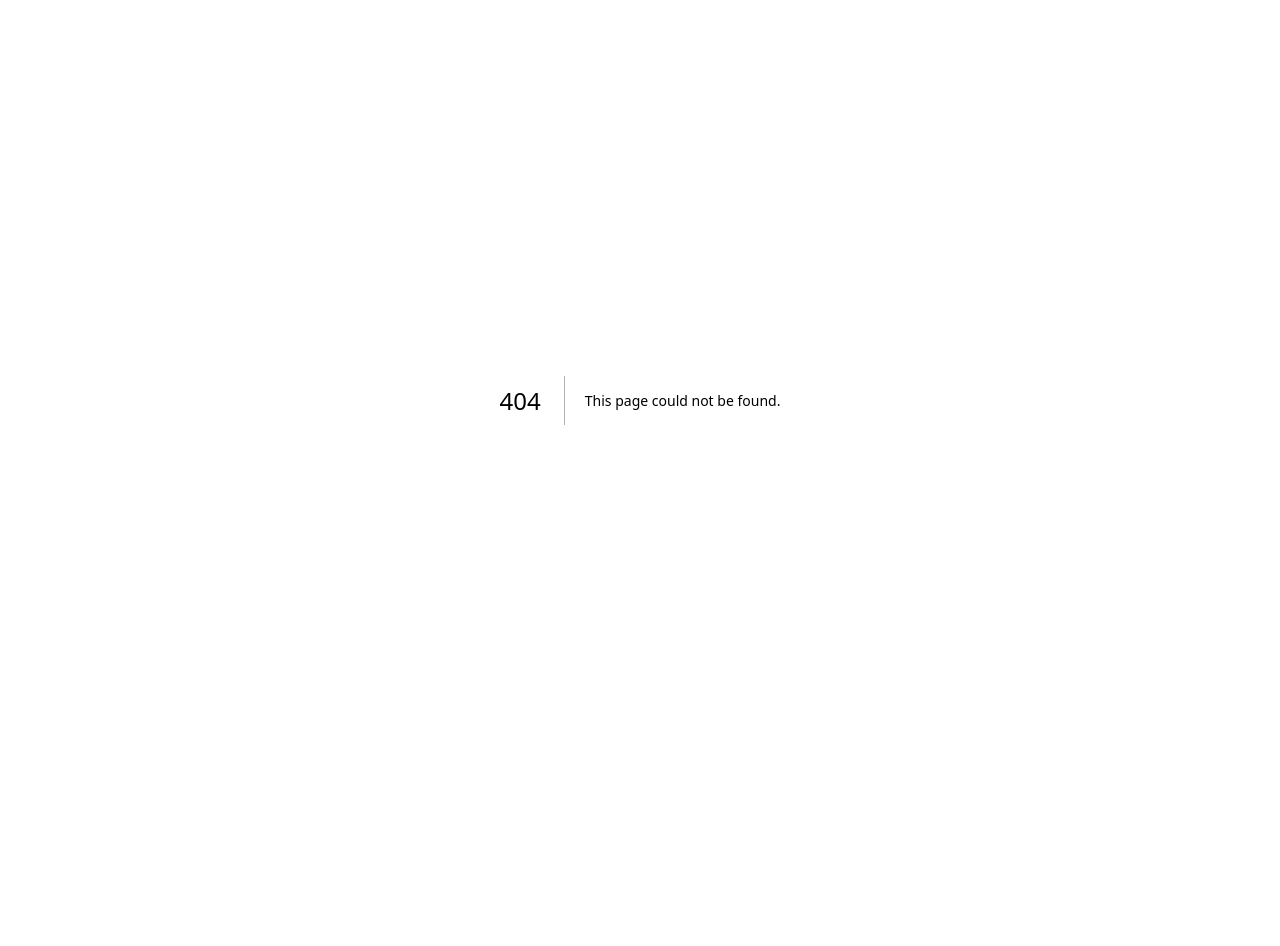
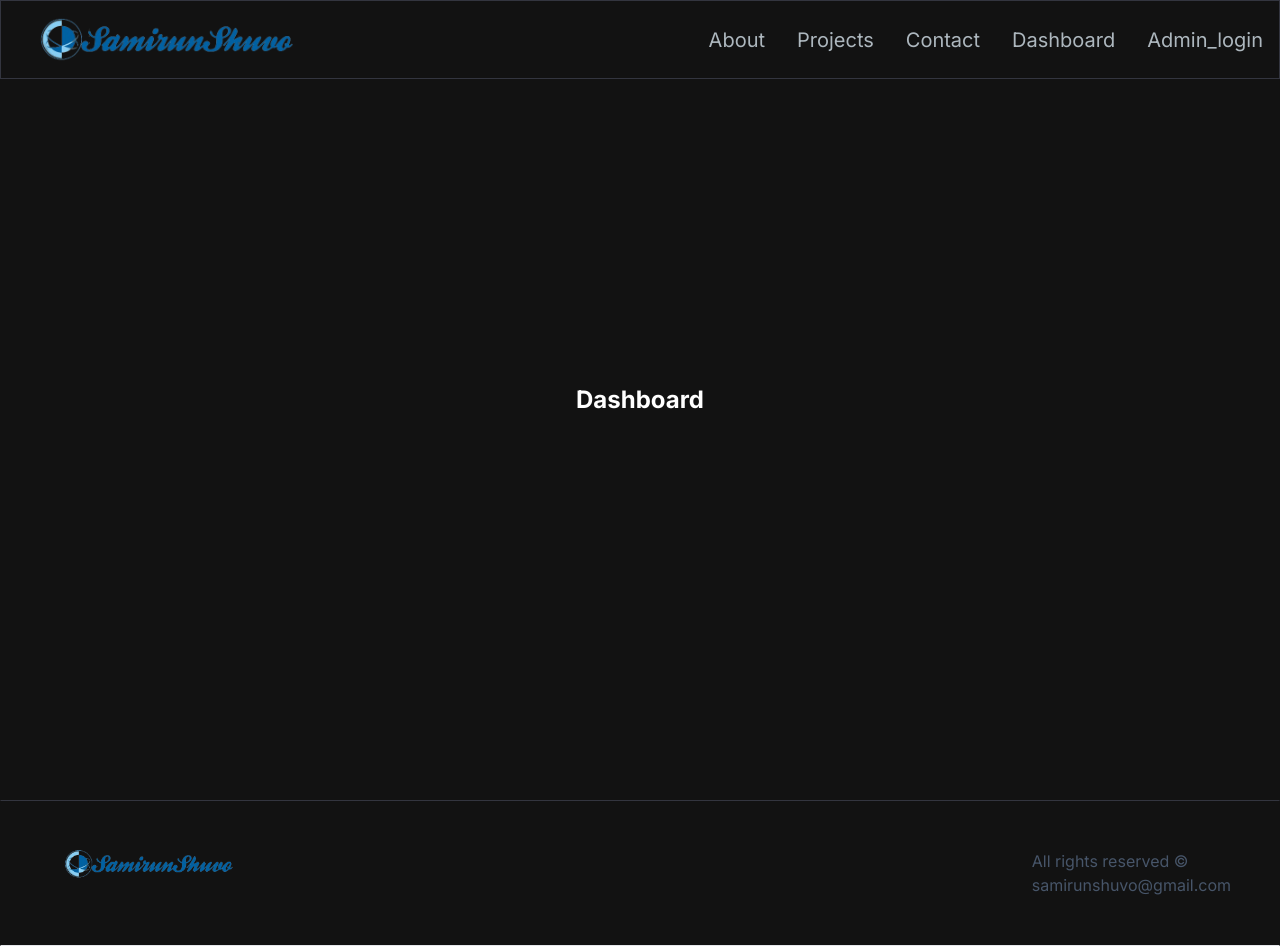
Before and after one commit to Samirun-Shuvo/Shuvo-Portfolio, a Next.js app: page /dashboard in a window 1280 px wide. Before the commit this address had no page. Before the commit the page ends 800 px from the top, so only its background shows below. Built offline with nearby package versions, Linux system fonts and the light colour scheme.

Commit message:
dashboard update

```diff
--- /dev/null
+++ b/src/app/dashboard/dashboard.module.css
@@ -0,0 +1,13 @@
+.dashboard_section {
+    width: 100%;
+    height: 100vh;
+    display: flex;
+    align-items: center;
+    justify-content: center;
+    background: #121212;
+  }
+  .dashboard_container {
+    width: 20%;
+    text-align: center;
+    color: white;
+  }
--- /dev/null
+++ b/src/app/dashboard/page.jsx
@@ -0,0 +1,13 @@
+import styles from "./dashboard.module.css";
+
+const page = () => {
+  return  <>
+  <div className={styles.dashboard_section}>
+    <div className={styles.dashboard_container}>
+        <h2 className="text-center text-2xl font-bold">Dashboard</h2>
+    </div>
+  </div>
+</>
+};
+
+export default page;
--- a/src/app/layout.js
+++ b/src/app/layout.js
@@ -1,17 +1,21 @@
-import './globals.css'
-import { Inter } from 'next/font/google'
+import "./globals.css";
+import { Inter } from "next/font/google";
+import Navbar from "../components/Navbar";
+import Footer from "../components/Footer";
 
-const inter = Inter({ subsets: ['latin'] })
+const inter = Inter({ subsets: ["latin"] });
 
 export const metadata = {
-  title: 'Shuvo-Portfolio',
-  description: 'Generated by create next app',
-}
+  title: "Shuvo-Portfolio",
+  description: "Generated by create next app",
+};
 
 export default function RootLayout({ children }) {
   return (
     <html lang="en">
+      <Navbar />
       <body className={inter.className}>{children}</body>
+      <Footer />
     </html>
-  )
+  );
 }
--- a/src/app/login/login.module.css
+++ b/src/app/login/login.module.css
@@ -7,7 +7,7 @@
   background: #121212;
 }
 .login_container {
-  width: 30%;
+  width: 20%;
   text-align: center;
 }
 .login_form {
--- a/src/app/page.js
+++ b/src/app/page.js
@@ -1,15 +1,13 @@
 import HeroSection from "../components/HeroSection";
-import Navbar from "../components/Navbar";
+
 import AboutSection from "../components/AboutSection";
 import ProjectsSection from "../components/ProjectsSection";
-import Footer from "../components/Footer";
 import AchievementsSection from "../components/AchievementsSection";
 import ContactSection from "../components/ContactSection";
 
 export default function Home() {
   return (
     <main className="flex min-h-screen flex-col bg-[#121212]">
-      <Navbar />
       <div className="container mt-24 mx-auto px-12 py-4">
         <HeroSection />
         <AchievementsSection />
@@ -17,7 +15,6 @@ export default function Home() {
         <ProjectsSection />
         <ContactSection />
       </div>
-      <Footer />
     </main>
   );
 }
--- a/src/components/Footer.jsx
+++ b/src/components/Footer.jsx
@@ -5,7 +5,7 @@ import Image from "next/image";
 
 const Footer = () => {
   return (
-    <footer className="footer border z-10 border-t-[#33353F] border-l-transparent border-r-transparent text-white">
+    <footer className="footer border z-10 bg-[#121212] border-t-[#33353F] border-l-transparent border-r-transparent text-white">
       <div className="container p-12 flex justify-between mx-auto">
         <Link
           href={"/"}
--- a/src/components/Navbar.jsx
+++ b/src/components/Navbar.jsx
@@ -9,23 +9,23 @@ import mylogo from "../../public/images/mylogo.png";
 const navLinks = [
   {
     title: "About",
-    path: "#about",
+    path: "/#about",
   },
   {
     title: "Projects",
-    path: "#projects",
+    path: "/#projects",
   },
   {
     title: "Contact",
-    path: "#contact",
-  },
-  {
-    title: "Admin",
-    path: "login",
+    path: "/#contact",
   },
   {
     title: "Dashboard",
     path: "dashboard",
+  },
+  {
+    title: "Admin_login",
+    path: "login",
   },
 ];
 
--- a/src/components/ProjectsSection.jsx
+++ b/src/components/ProjectsSection.jsx
@@ -3,7 +3,7 @@ import React, { useState, useRef, useEffect } from "react";
 import ProjectCard from "./ProjectCard";
 import ProjectTag from "./ProjectTag";
 import { motion, useInView } from "framer-motion";
-import axios from "axios";
+// import axios from "axios";
 
 const projectsData = [
   {
```
